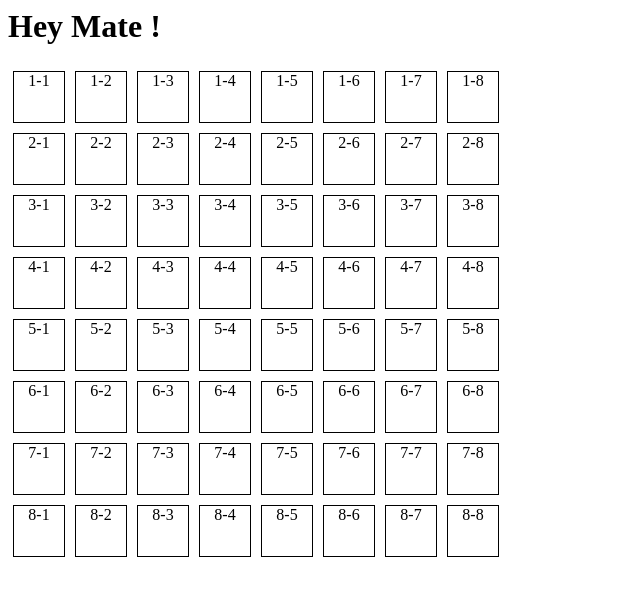
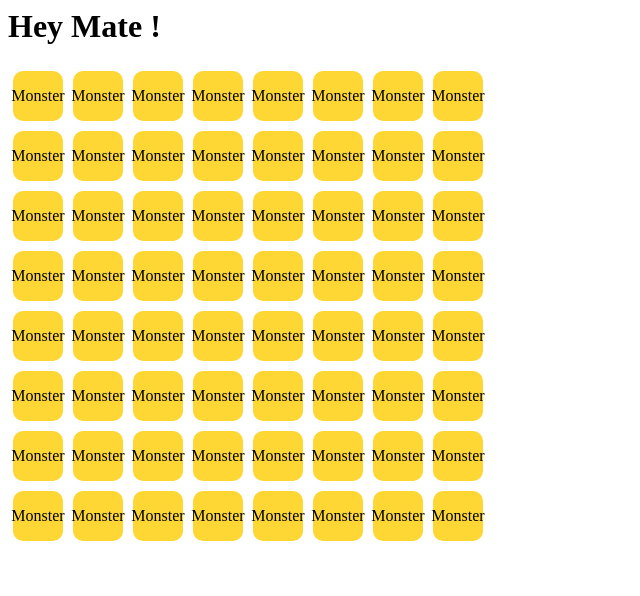
Before and after one commit to Mart1670/3-little-monsters, a React app in the folder app/: page / in a window 1280 px wide. Shown: the top 596 px of the page, without its empty margins (0-640 px from the left). Built offline with nearby package versions, Linux system fonts and the light colour scheme.

Commit message:
Initiate cascading components layout

```diff
--- a/app/src/Cell.js
+++ b/app/src/Cell.js
@@ -1,5 +1,15 @@
 import React, {useState} from "react"
+import Monster from "./Monster.js"
 
-export default function Cell() {
-    return <div>Cell</div>
+export default function Cell(props) {
+
+    const cellIndex =  {
+        rowIndex: props.rowIndex,
+        colIndex: props.colIndex
+    }
+
+    return (
+        <div>
+            <Monster />
+        </div>);
 }
--- a/app/src/Grid.js
+++ b/app/src/Grid.js
@@ -29,8 +29,8 @@ export default function Grid(props){
             <div className = "grid-col margin-col" key={row}>
                 <div className = "grid-col">
                     {cols.map((col) => (
-                        <div className="margin-cell border-cell size-cell" key={col + row}>
-                            {row}-{col}
+                        <div className="margin-cell size-cell fill-yellow d-flex" key={col + row}>
+                            <Cell rowIndex={row} colIndex={col}/>
                         </div>
                     ))}
                 </div>
--- a/app/src/Monster.js
+++ b/app/src/Monster.js
@@ -0,0 +1,9 @@
+import React, {useState} from "react"
+
+export default function Monster(){
+
+    return (
+        <div>
+            Monster
+        </div>);
+}
--- a/app/src/index.css
+++ b/app/src/index.css
@@ -19,8 +19,15 @@
     height: 50px;
     width: 50px;
     text-align: center;
+    border-radius: 10px;
 }
 
-.border-cell{
-    border: solid 1px;
+.d-flex{
+    display: flex;
+    align-items: center;
+    justify-content: center;
 }
+
+.fill-yellow{
+    background-color: #ffd735;
+}
```
